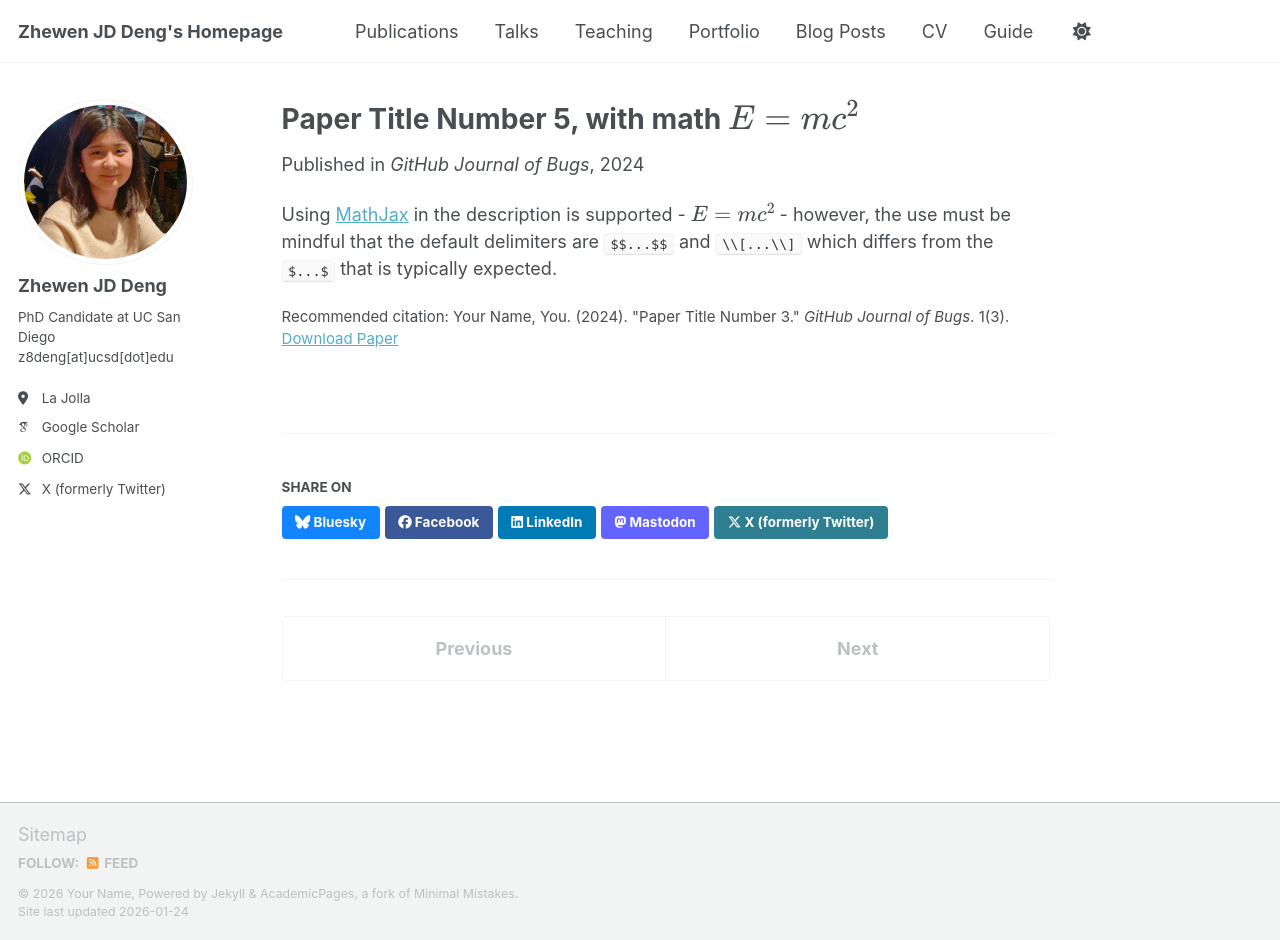
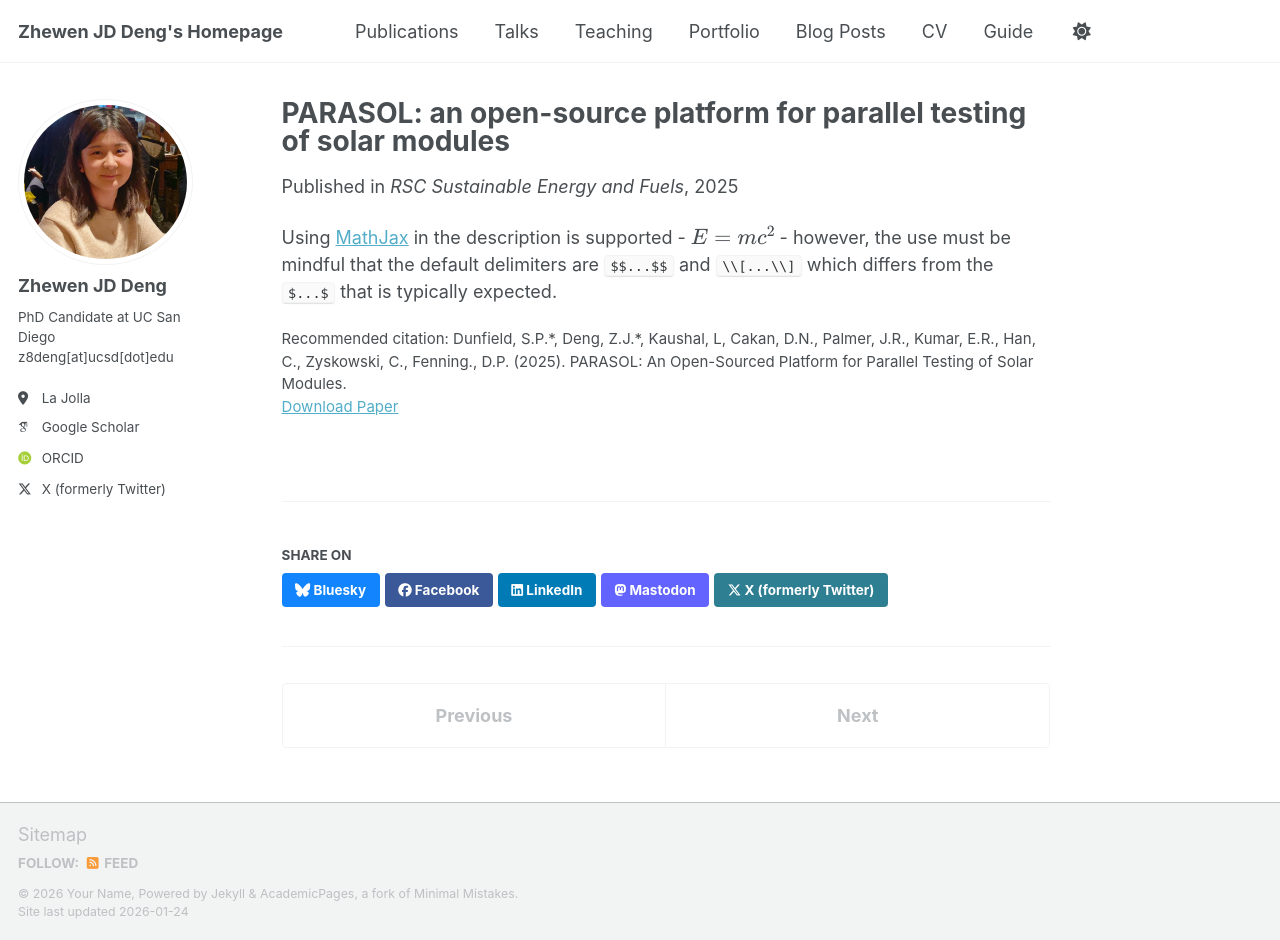
Before and after one commit to zhewenjddeng-personal/zhewenjddeng-personal.github.io, a Jekyll site: the page built from _publications/2025-06-08-paper-title-number-5.md, in a window 1280 px wide and 940 px high. Built offline with Jekyll 4.4.1, drawn with Linux system fonts in a browser that asks for light colours; some web fonts are replaced; a script bundle is joined from its source files by our own code; library files that are not in the unit come from our copies.

Commit message:
Update 2025-06-08-paper-title-number-5.md

```diff
--- a/_publications/2025-06-08-paper-title-number-5.md
+++ b/_publications/2025-06-08-paper-title-number-5.md
@@ -1,13 +1,13 @@
 ---
-title: "Paper Title Number 5, with math $$E=mc^2$$"
+title: "PARASOL: an open-source platform for parallel testing of solar modules"
 collection: publications
 category: conferences
 permalink: /publication/2024-02-17-paper-title-number-4
-excerpt: 'This paper is about a famous math equation, $$E=mc^2$$'
-date: 2024-02-17
-venue: 'GitHub Journal of Bugs'
+excerpt: 'PARASOL enables testing of photovoltaic cells and modules outdoors or indoors and is compliant with standardized ISOS-L and ISOS-O tests. The system provides control and flexibility over hardware and software algorithms for further user customization.'
+date: 2025-07-10
+venue: 'RSC Sustainable Energy and Fuels'
 paperurl: 'https://academicpages.github.io/files/paper3.pdf'
-citation: 'Your Name, You. (2024). &quot;Paper Title Number 3.&quot; <i>GitHub Journal of Bugs</i>. 1(3).'
+citation: 'Dunfield, S.P.*, Deng, Z.J.*, Kaushal, L, Cakan, D.N., Palmer, J.R., Kumar, E.R., Han, C., Zyskowski, C., Fenning., D.P. (2025). PARASOL: An Open-Sourced Platform for Parallel Testing of Solar Modules.'
 ---
 
 Using [MathJax](https://www.mathjax.org/) in the description is supported - $$E=mc^2$$ - however, the use must be mindful that the default delimiters are `$$...$$` and `\\[...\\]` which differs from the `$...$` that is typically expected.
```
